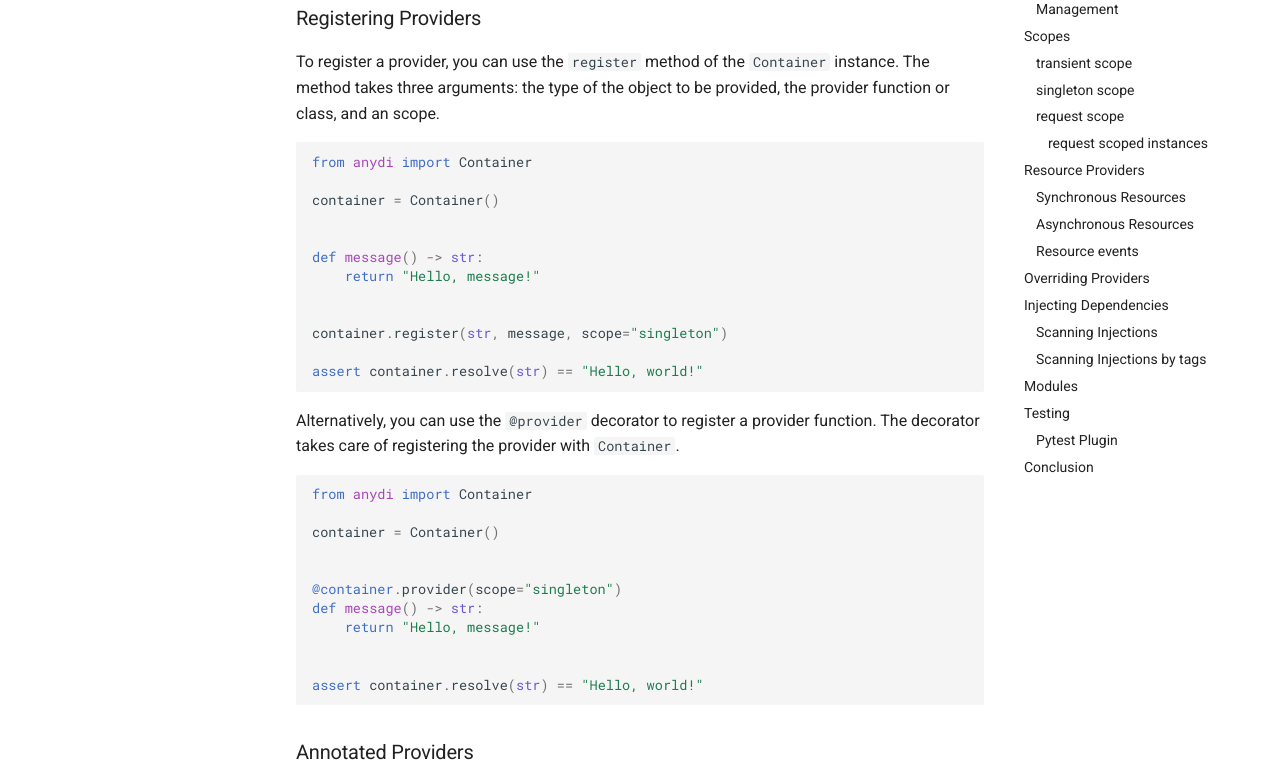
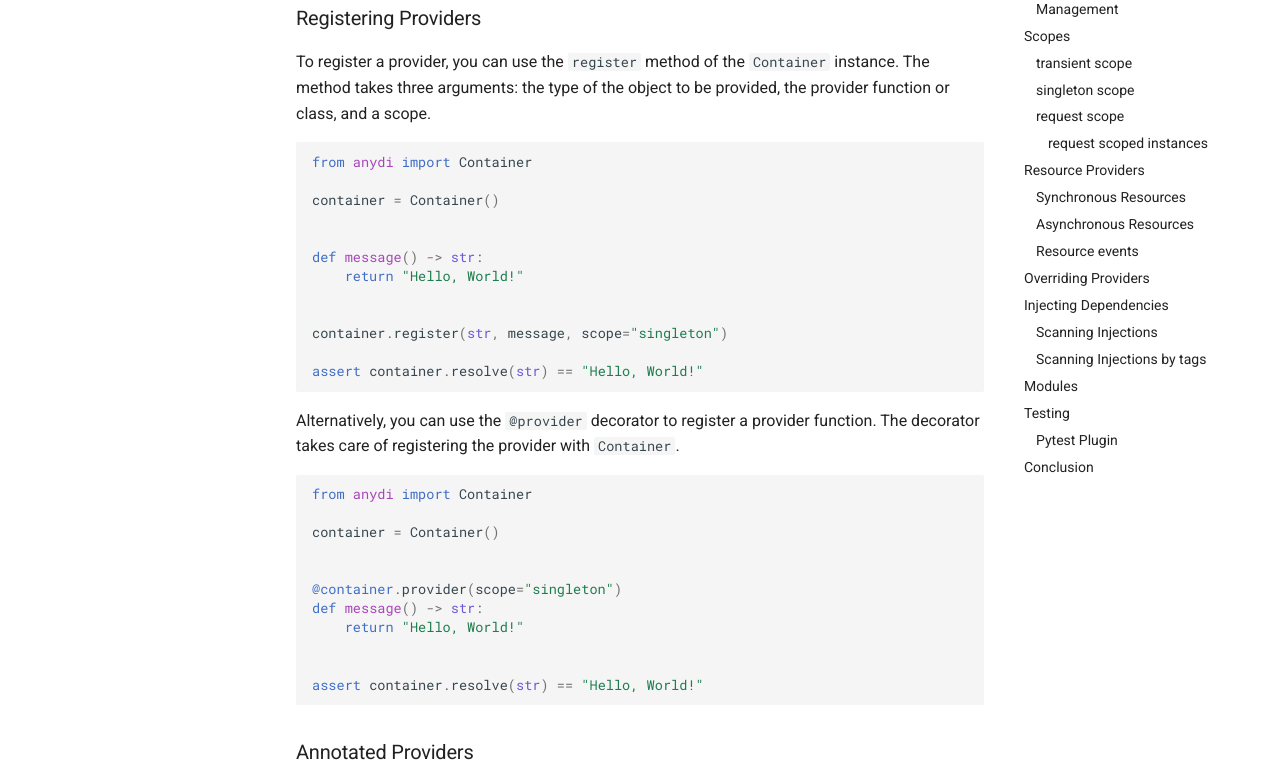
Before and after one commit to antonrh/anydi, an MkDocs documentation site: the page built from docs/usage.md, in a window 1280 px wide and 1400 px high. Shown: the part 336-1115 px from the top of the window. Built offline with MkDocs 1.6.1 and Material for MkDocs 9.7.7, drawn with Linux system fonts in a browser that asks for light colours; comment, search, counter and statistics services are not loaded; some of the changed text lies outside the part shown.

Commit message:
Fix documentation typos

````diff
--- a/docs/usage.md
+++ b/docs/usage.md
@@ -8,7 +8,7 @@ Once a provider is registered with `Container`, it can be used to resolve depend
 ### Registering Providers
 
 To register a provider, you can use the `register` method of the `Container` instance. The method takes
-three arguments: the type of the object to be provided, the provider function or class, and an scope.
+three arguments: the type of the object to be provided, the provider function or class, and a scope.
 
 ```python
 from anydi import Container
@@ -17,12 +17,12 @@ container = Container()
 
 
 def message() -> str:
-    return "Hello, message!"
+    return "Hello, World!"
 
 
 container.register(str, message, scope="singleton")
 
-assert container.resolve(str) == "Hello, world!"
+assert container.resolve(str) == "Hello, World!"
 ```
 
 Alternatively, you can use the `@provider` decorator to register a provider function. The decorator takes care of registering the provider with `Container`.
@@ -35,10 +35,10 @@ container = Container()
 
 @container.provider(scope="singleton")
 def message() -> str:
-    return "Hello, message!"
+    return "Hello, World!"
 
 
-assert container.resolve(str) == "Hello, world!"
+assert container.resolve(str) == "Hello, World!"
 ```
 
 ### Annotated Providers
@@ -82,7 +82,7 @@ container = Container()
 
 @container.provider(scope="singleton")
 def message() -> str:
-    return "Hello, message!"
+    return "Hello, World!"
 
 
 assert container.is_registered(str)
@@ -105,13 +105,13 @@ container = Container()
 
 @container.provider(scope="singleton")
 def message() -> str:
-    return "Hello, message!"
+    return "Hello, World!"
 
 
 # Check if an instance is resolved
 assert not container.is_resolved(str)
 
-assert container.resolve(str) == "Hello, world!"
+assert container.resolve(str) == "Hello, World!"
 
 assert container.is_resolved(str)
 
@@ -126,7 +126,7 @@ To release a provider instance, you can use the `release` method of the `Contain
 from anydi import Container
 
 container = Container()
-container.register(str, lambda: "Hello, world!", scope="singleton")
+container.register(str, lambda: "Hello, World!", scope="singleton")
 container.register(int, lambda: 100, scope="singleton")
 
 container.resolve(str)
@@ -164,6 +164,7 @@ class Database:
 @dataclass
 class Repository:
     db: Database
+
 
 @dataclass
 class Service:
````
Also changed, not shown: other parts of docs/usage.md (+1 -1 lines), README.md (+1 -1 lines).
